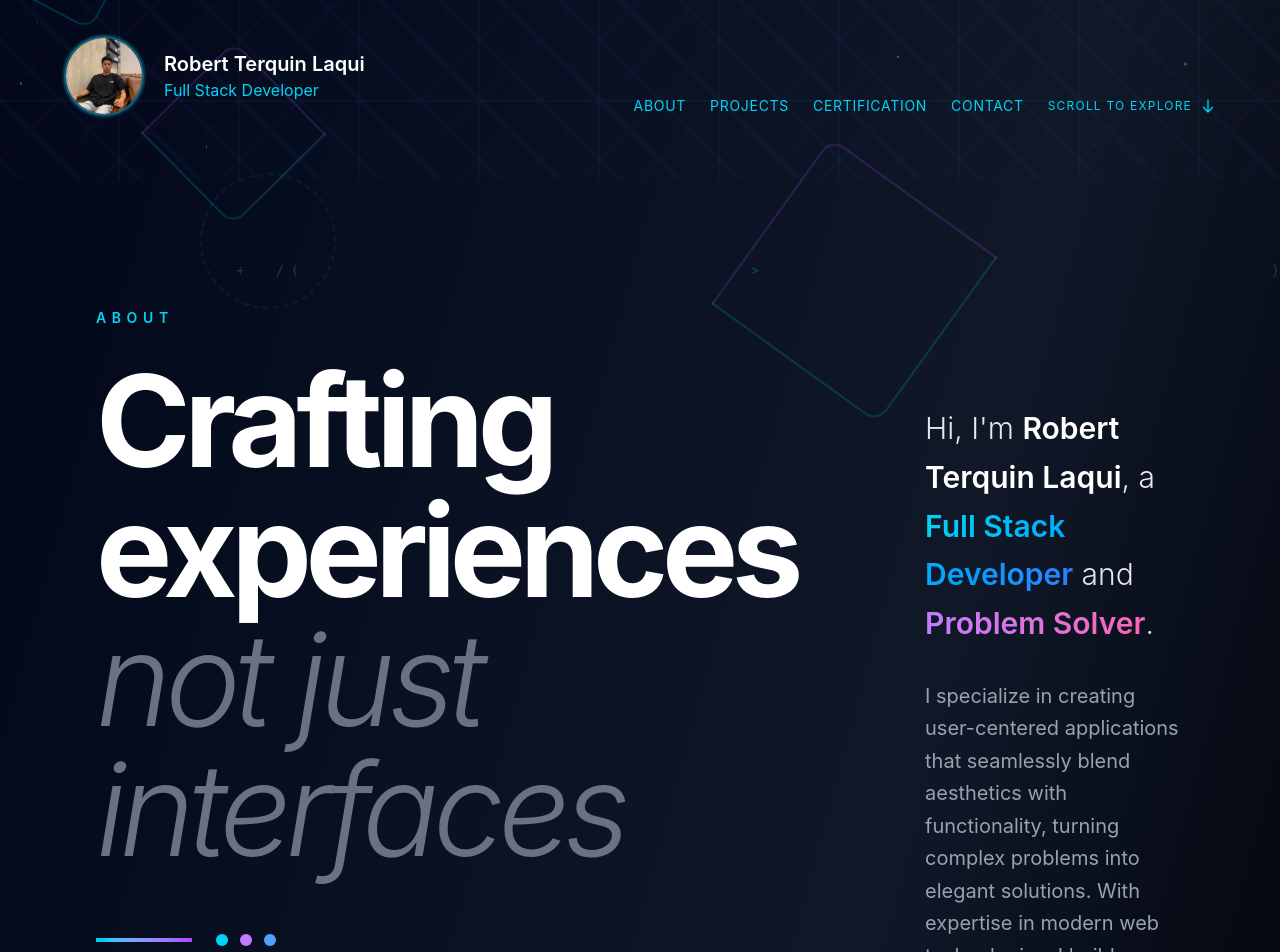
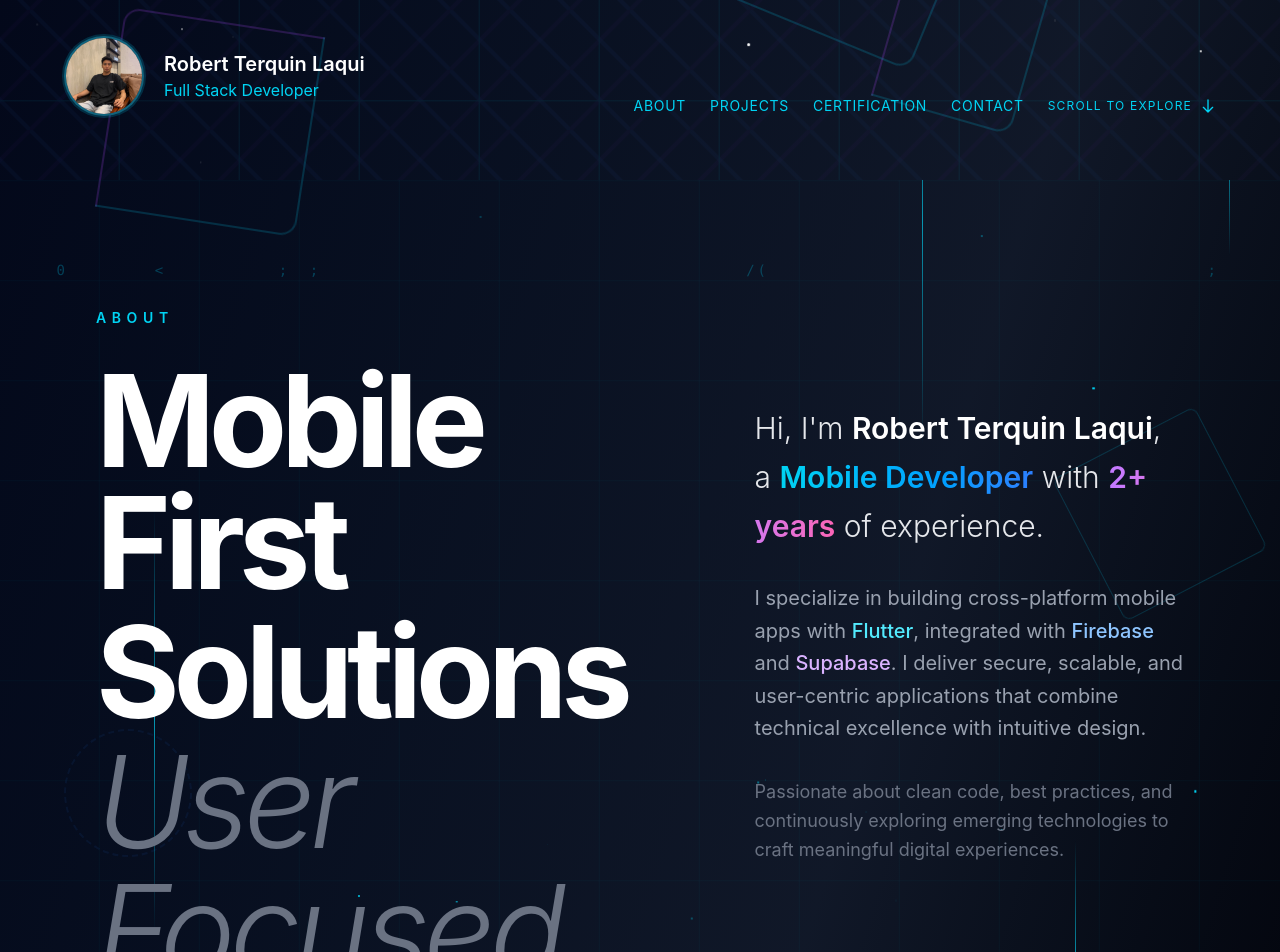
Before and after one commit to robertterquin/personal-portfolio, a React (Vite) app in the folder portfolio_v2/: page / in a window 1280 px wide. Shown: the part 620-1572 px from the top of the page. Built offline with nearby package versions, Linux system fonts and the light colour scheme.

Commit message:
feat: add slideDown animation and enhance About section with particle effects and data streams

```diff
--- a/portfolio_v2/src/index.css
+++ b/portfolio_v2/src/index.css
@@ -98,6 +98,23 @@ body {
   }
 }
 
+@keyframes slideDown {
+  0% {
+    transform: translateY(-100%);
+    opacity: 0;
+  }
+  10% {
+    opacity: 1;
+  }
+  90% {
+    opacity: 1;
+  }
+  100% {
+    transform: translateY(100vh);
+    opacity: 0;
+  }
+}
+
 @keyframes scale-in {
   from {
     opacity: 0;
--- a/portfolio_v2/src/pages/About/About.jsx
+++ b/portfolio_v2/src/pages/About/About.jsx
@@ -2,6 +2,8 @@ import { useEffect, useState, useRef } from 'react';
 
 const About = () => {
   const [isVisible, setIsVisible] = useState(false);
+  const [particles, setParticles] = useState([]);
+  const [dataStreams, setDataStreams] = useState([]);
   const sectionRef = useRef(null);
 
   useEffect(() => {
@@ -18,6 +20,28 @@ const About = () => {
       observer.observe(sectionRef.current);
     }
 
+    // Generate particles
+    const generatedParticles = [...Array(20)].map((_, i) => ({
+      id: i,
+      left: Math.random() * 100,
+      top: Math.random() * 100,
+      size: Math.random() * 2 + 1,
+      duration: Math.random() * 30 + 25,
+      delay: Math.random() * 10,
+      opacity: Math.random() * 0.2 + 0.05,
+    }));
+    setParticles(generatedParticles);
+
+    // Generate data streams (vertical lines)
+    const generatedStreams = [...Array(8)].map((_, i) => ({
+      id: i,
+      left: (i + 1) * 12,
+      height: Math.random() * 30 + 20,
+      duration: Math.random() * 4 + 3,
+      delay: Math.random() * 2,
+    }));
+    setDataStreams(generatedStreams);
+
     return () => observer.disconnect();
   }, []);
 
@@ -27,6 +51,69 @@ const About = () => {
       id="about"
       className="min-h-screen text-white py-32 px-8 md:px-16 lg:px-24 relative flex items-center"
     >
+      {/* Grid Pattern Background */}
+      <div className="absolute inset-0 pointer-events-none z-0">
+        <div className="absolute inset-0 opacity-[0.08]" style={{
+          backgroundImage: `
+            linear-gradient(90deg, transparent 98%, rgba(6, 182, 212, 0.6) 100%),
+            linear-gradient(0deg, transparent 98%, rgba(6, 182, 212, 0.6) 100%)
+          `,
+          backgroundSize: '100px 100px',
+        }}></div>
+      </div>
+
+      {/* Gradient Orbs */}
+      <div className="absolute inset-0 pointer-events-none z-0">
+        <div className="absolute top-20 left-10 w-[350px] h-[350px] bg-gradient-conic from-blue-500/15 via-purple-500/10 to-cyan-500/15 rounded-full blur-[90px] animate-pulse" style={{animationDuration: '8s'}}></div>
+        <div className="absolute bottom-32 right-20 w-[300px] h-[300px] bg-gradient-radial from-purple-500/20 to-transparent rounded-full blur-[70px] animate-pulse" style={{animationDuration: '6s', animationDelay: '2s'}}></div>
+      </div>
+
+      {/* Data Streams (Vertical Lines) */}
+      <div className="absolute inset-0 pointer-events-none z-0 overflow-hidden">
+        {dataStreams.map((stream) => (
+          <div
+            key={stream.id}
+            className="absolute top-0 w-px opacity-20"
+            style={{
+              left: `${stream.left}%`,
+              background: 'linear-gradient(to bottom, transparent, rgba(6, 182, 212, 0.8), transparent)',
+              height: `${stream.height}%`,
+              animation: `slideDown ${stream.duration}s ease-in-out infinite`,
+              animationDelay: `${stream.delay}s`,
+            }}
+          ></div>
+        ))}
+      </div>
+
+      {/* Floating Particles */}
+      <div className="absolute inset-0 pointer-events-none z-0">
+        {particles.map((particle) => (
+          <div
+            key={particle.id}
+            className="absolute rounded-full bg-cyan-400 animate-float"
+            style={{
+              left: `${particle.left}%`,
+              top: `${particle.top}%`,
+              width: `${particle.size}px`,
+              height: `${particle.size}px`,
+              opacity: particle.opacity,
+              animationDuration: `${particle.duration}s`,
+              animationDelay: `${particle.delay}s`,
+            }}
+          ></div>
+        ))}
+      </div>
+
+      {/* Geometric Accent Shapes */}
+      <div className="absolute inset-0 pointer-events-none z-0">
+        <div className="absolute top-1/4 right-10 w-40 h-40 border border-cyan-500/20 rounded-lg rotate-12 animate-spin-slow" style={{animationDuration: '45s'}}></div>
+        <div className="absolute bottom-1/3 left-16 w-32 h-32 border-2 border-dashed border-blue-500/15 rounded-full opacity-50"></div>
+        <div className="absolute top-1/2 right-1/4 w-24 h-24 relative animate-spin-slow" style={{animationDuration: '35s'}}>
+          <div className="absolute inset-3 border-l-2 border-t-2 border-purple-500/20 rounded-tl-xl"></div>
+          <div className="absolute inset-3 border-r-2 border-b-2 border-cyan-500/20 rounded-br-xl"></div>
+        </div>
+      </div>
+
       {/* Content */}
       <div className="relative z-10 max-w-[1600px] mx-auto w-full">
         {/* Main Grid Layout - Asymmetric */}
@@ -36,10 +123,10 @@ const About = () => {
             <span className="text-cyan-400 text-sm uppercase tracking-[0.4em] font-semibold mb-8 block">About</span>
 
             <h2 className="text-6xl md:text-7xl lg:text-8xl xl:text-9xl font-bold leading-[0.95] tracking-tighter">
-              <span className="block text-white mb-2">Crafting</span>
-              <span className="block text-white mb-2">experiences</span>
-              <span className="block text-gray-500 font-light italic mb-2">not just</span>
-              <span className="block text-gray-500 font-light italic">interfaces</span>
+              <span className="block text-white mb-2">Mobile First</span>
+              <span className="block text-white mb-2">Solutions</span>
+              <span className="block text-gray-500 font-light italic mb-2">User</span>
+              <span className="block text-gray-500 font-light italic">Focused</span>
             </h2>
 
             {/* Decorative Element */}
@@ -58,37 +145,21 @@ const About = () => {
             <div className="space-y-8">
               <p className="text-xl md:text-2xl lg:text-3xl text-gray-200 leading-relaxed font-light">
                 Hi, I'm <span className="text-white font-semibold">Robert Terquin Laqui</span>, a{' '}
-                <span className="text-transparent bg-clip-text bg-gradient-to-r from-cyan-400 to-blue-500 font-semibold">Full Stack Developer</span> and{' '}
-                <span className="text-transparent bg-clip-text bg-gradient-to-r from-purple-400 to-pink-400 font-semibold">Problem Solver</span>.
+                <span className="text-transparent bg-clip-text bg-gradient-to-r from-cyan-400 to-blue-500 font-semibold">Mobile Developer</span> with{' '}
+                <span className="text-transparent bg-clip-text bg-gradient-to-r from-purple-400 to-pink-400 font-semibold">2+ years</span> of experience.
               </p>
 
               <p className="text-lg md:text-xl text-gray-400 leading-relaxed">
-                I specialize in creating user-centered applications that seamlessly blend aesthetics
-                with functionality, turning complex problems into elegant solutions. With expertise in
-                modern web technologies, I build performant and scalable applications that make an impact.
+                I specialize in building cross-platform mobile apps with <span className="text-cyan-300 font-medium">Flutter</span>, integrated with <span className="text-blue-300 font-medium">Firebase</span> and <span className="text-purple-300 font-medium">Supabase</span>. I deliver secure, scalable, and user-centric applications that combine technical excellence with intuitive design.
               </p>
 
               <p className="text-base md:text-lg text-gray-500 leading-relaxed">
-                Driven by a passion for crafting intuitive digital experiences, I'm constantly exploring
-                new technologies and pushing the boundaries of what's possible on the web.
+                Passionate about clean code, best practices, and continuously exploring emerging technologies to craft meaningful digital experiences.
               </p>
             </div>
 
             {/* Enhanced Info Pills */}
-            <div className="flex flex-wrap gap-4 pt-6">
-              <div className="group flex items-center gap-3 px-6 py-3 bg-gradient-to-r from-cyan-500/10 to-blue-500/10 border border-cyan-500/30 rounded-full hover:border-cyan-400 transition-all duration-300">
-                <div className="w-2.5 h-2.5 bg-cyan-400 rounded-full group-hover:animate-pulse"></div>
-                <span className="text-base text-gray-200 font-medium">React & Node.js</span>
-              </div>
-              <div className="group flex items-center gap-3 px-6 py-3 bg-gradient-to-r from-purple-500/10 to-pink-500/10 border border-purple-500/30 rounded-full hover:border-purple-400 transition-all duration-300">
-                <div className="w-2.5 h-2.5 bg-purple-400 rounded-full group-hover:animate-pulse"></div>
-                <span className="text-base text-gray-200 font-medium">Philippines</span>
-              </div>
-              <div className="group flex items-center gap-3 px-6 py-3 bg-gradient-to-r from-blue-500/10 to-cyan-500/10 border border-blue-500/30 rounded-full hover:border-blue-400 transition-all duration-300">
-                <div className="w-2.5 h-2.5 bg-blue-400 rounded-full group-hover:animate-pulse"></div>
-                <span className="text-base text-gray-200 font-medium">Open to Work</span>
-              </div>
-            </div>
+
           </div>
         </div>
       </div>
```
